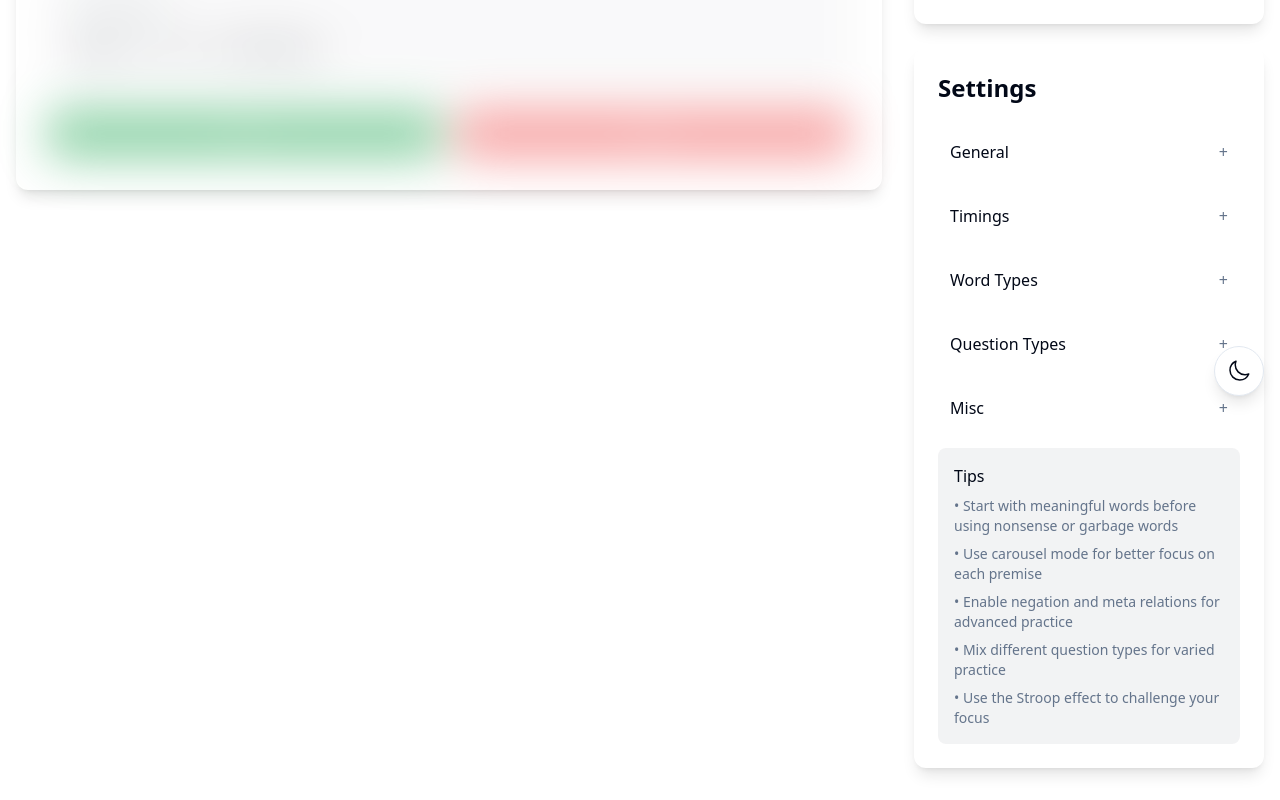
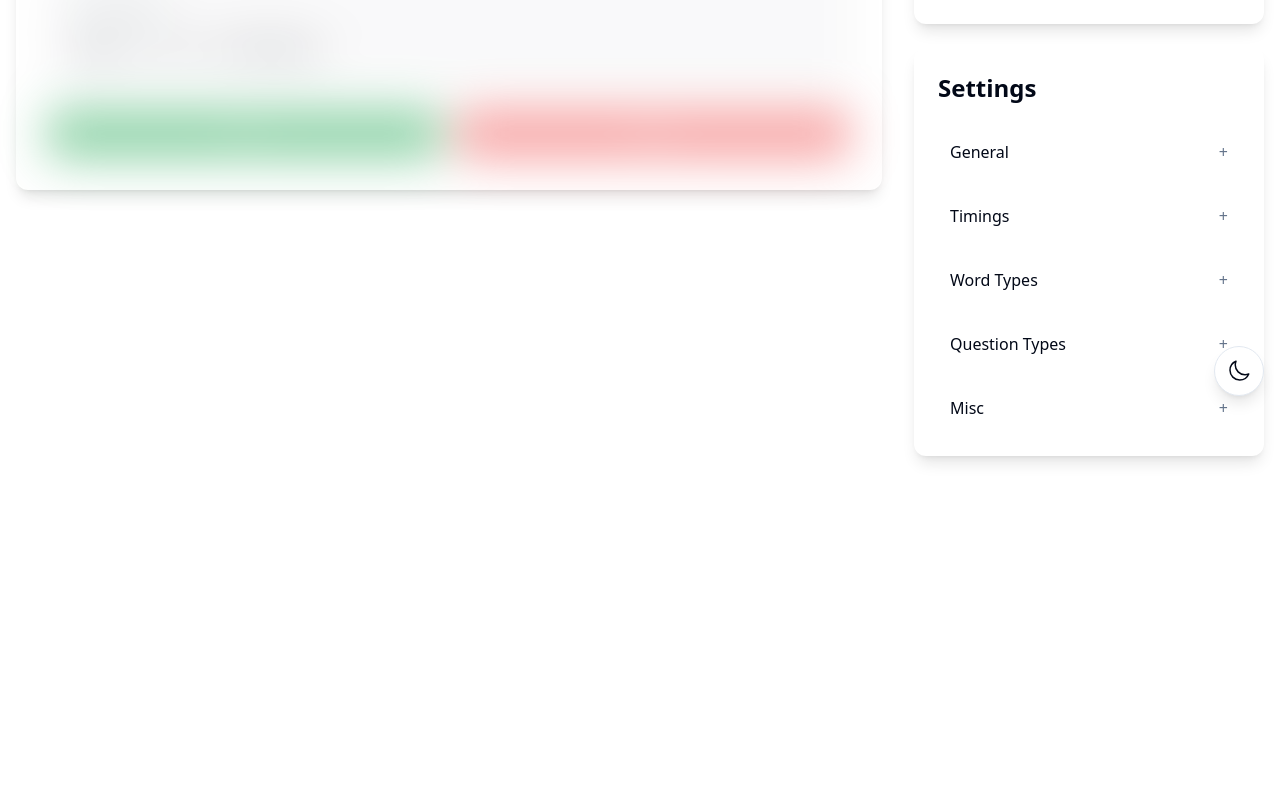
Before and after one commit to XD1amond/Brain, a React (Vite) app: page /#/rrt in a window 1280 px wide. Shown: the part 388-1188 px from the top of the page. After the commit the page ends 876 px from the top, so only its background shows below. Built offline with nearby package versions, Linux system fonts and the light colour scheme.

Commit message:
removed tips

```diff
--- a/src/components/exercises/RRT/Settings.jsx
+++ b/src/components/exercises/RRT/Settings.jsx
@@ -481,16 +481,6 @@ export function Settings({ settings, onSettingsChange }) {
           </label>
         </SettingsGroup>
 
-        <div className="p-4 bg-primary/5 rounded-lg">
-          <h4 className="font-medium mb-2">Tips</h4>
-          <ul className="text-sm text-muted-foreground space-y-2">
-            <li>• Start with meaningful words before using nonsense or garbage words</li>
-            <li>• Use carousel mode for better focus on each premise</li>
-            <li>• Enable negation and meta relations for advanced practice</li>
-            <li>• Mix different question types for varied practice</li>
-            <li>• Use the Stroop effect to challenge your focus</li>
-          </ul>
-        </div>
       </div>
     </div>
   );
--- a/src/components/exercises/RRT/index.jsx
+++ b/src/components/exercises/RRT/index.jsx
@@ -62,7 +62,7 @@ export default function RRT() {
     // Misc Settings
     enableCarouselMode: false,
     enableNegation: false,
-    removeNegationExplainer: false,
+    removeNegationExplainer: true,
     enableMeta: false,
     enableStroopEffect: false
   });
```
